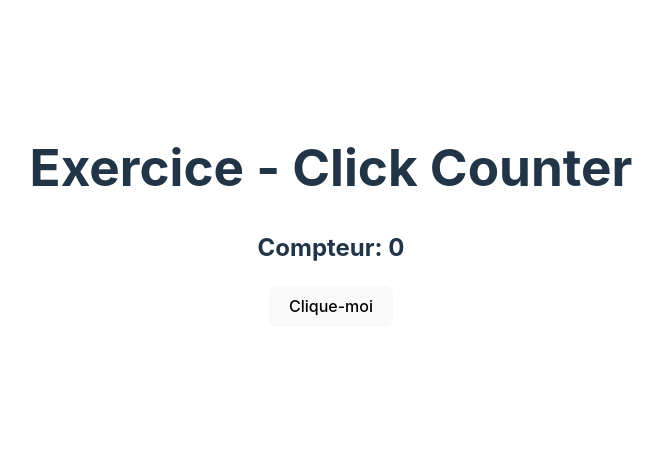
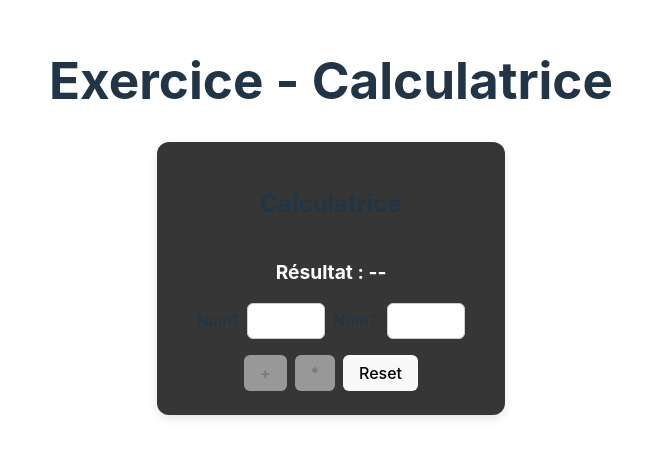
Before and after one commit to Zeikrom251/3WA-FSD-EX-React-demo, a React (Vite) app: page / in a window 1280 px wide. Shown: the part 184-642 px from the top of the page, without its empty margins (309-972 px from the left). Built offline with nearby package versions, Linux system fonts and the light colour scheme.

Commit message:
🆕 Exercice: créer une calculatrice qui fait une addition et une multiplication.

```diff
--- a/src/App.jsx
+++ b/src/App.jsx
@@ -1,11 +1,11 @@
 import "./App.css"
-import ClickCounter from "./components/ClickCounter"
+import Calculator from "./components/Calculator"
 
 function App() {
   return (
     <div>
-      <h1>Exercice - Click Counter</h1>
-      <ClickCounter />
+      <h1>Exercice - Calculatrice</h1>
+      <Calculator />
     </div>
   )
 }
--- /dev/null
+++ b/src/components/Calculator.jsx
@@ -0,0 +1,88 @@
+import { useReducer } from "react"
+import "../components/Calculator.style.css"
+
+const initialState = {
+  num1: "",
+  num2: "",
+  result: null,
+}
+
+function reducer(state, action) {
+  switch (action.type) {
+    case "SET_NUM1":
+      return { ...state, num1: action.payload }
+
+    case "SET_NUM2":
+      return { ...state, num2: action.payload }
+
+    case "ADD":
+      return { ...state, result: Number(state.num1) + Number(state.num2) }
+
+    case "MULTIPLY":
+      return { ...state, result: Number(state.num1) * Number(state.num2) }
+
+    case "RESET":
+      return initialState
+
+    default:
+      return state
+  }
+}
+
+const Calculator = () => {
+  const [state, dispatch] = useReducer(reducer, initialState)
+
+  const handleInputChange = (e, type) => {
+    const value = e.target.value
+    // Une regex qui permet d'autoriser uniquement les chiffres
+    if (/^\d*$/.test(value)) {
+      dispatch({ type, payload: value })
+    }
+  }
+
+  return (
+    <div className="calculator">
+      <h2>Calculatrice</h2>
+      <div className="result">
+        Résultat : {state.result !== null ? state.result : "--"}
+      </div>
+
+      <div className="inputs">
+        <label>
+          Num1 :
+          <input
+            type="text"
+            value={state.num1}
+            onChange={(e) => handleInputChange(e, "SET_NUM1")}
+          />
+        </label>
+
+        <label>
+          Num2 :
+          <input
+            type="text"
+            value={state.num2}
+            onChange={(e) => handleInputChange(e, "SET_NUM2")}
+          />
+        </label>
+      </div>
+
+      <div className="buttons">
+        <button
+          onClick={() => dispatch({ type: "ADD" })}
+          disabled={state.num1 === "" || state.num2 === ""}>
+          +
+        </button>
+        <button
+          onClick={() => dispatch({ type: "MULTIPLY" })}
+          disabled={state.num1 === "" || state.num2 === ""}>
+          *
+        </button>
+
+        <button onClick={() => dispatch({ type: "RESET" })}>Reset</button>
+      </div>
+    </div>
+  )
+}
+
+export default Calculator
--- /dev/null
+++ b/src/components/Calculator.style.css
@@ -0,0 +1,75 @@
+.calculator {
+  display: flex;
+  flex-direction: column;
+  align-items: center;
+  gap: 1rem;
+  padding: 1.5rem;
+  background-color: #363636;
+  border-radius: 12px;
+  box-shadow: 0px 4px 10px rgba(0, 0, 0, 0.1);
+  max-width: 300px;
+  margin: auto;
+}
+
+.calculator h2 {
+  font-size: 1.5rem;
+  font-weight: bold;
+}
+
+.result {
+  font-size: 1.2rem;
+  font-weight: bold;
+  color: white;
+}
+
+.inputs {
+  display: flex;
+  gap: 0.5rem;
+}
+
+.inputs input {
+  width: 60px;
+  padding: 0.5rem;
+  text-align: center;
+  border: 1px solid #ccc;
+  border-radius: 6px;
+  font-size: 1rem;
+}
+
+.buttons {
+  display: flex;
+  gap: 0.5rem;
+}
+
+.buttons button {
+  padding: 0.5rem 1rem;
+  font-size: 1rem;
+  border: none;
+  border-radius: 6px;
+  cursor: pointer;
+  transition: 0.3s;
+}
+
+.buttons button:disabled {
+  opacity: 0.5;
+  cursor: not-allowed;
+}
+
+.buttons .add {
+  background-color: #007bff;
+  color: white;
+}
+
+.buttons .multiply {
+  background-color: #28a745;
+  color: white;
+}
+
+.buttons .reset {
+  background-color: #dc3545;
+  color: white;
+}
+
+.buttons button:hover:not(:disabled) {
+  opacity: 0.8;
+}
--- a/src/components/ClickCounter.jsx
+++ /dev/null
@@ -1,26 +0,0 @@
-import { useEffect } from "react"
-import { useState } from "react"
-
-const ClickCounter = () => {
-  const [count, setCount] = useState(0)
-
-  useEffect(() => {
-    console.log("Le composant Clickcounter est monté !")
-    return () => console.log("Le composant ClickCounter est démonté !")
-  }, [])
-
-  useEffect(() => {
-    if (count === 10) {
-      alert("Vous avez cliqué 10 fois !")
-    }
-  }, [count])
-
-  return (
-    <div>
-      <h2>Compteur: {count}</h2>
-      <button onClick={() => setCount(count + 1)}>Clique-moi</button>
-    </div>
-  )
-}
-
-export default ClickCounter
```
